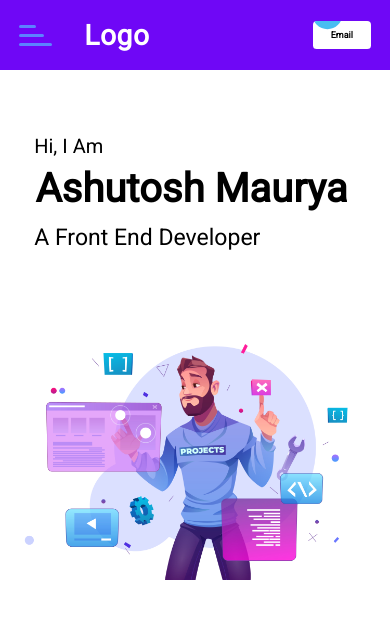
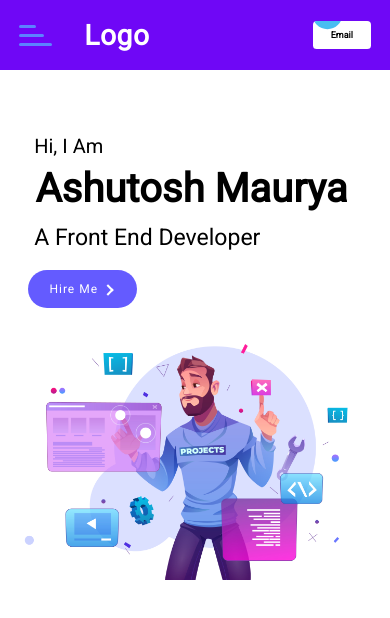
Before and after one commit to ashutoshmaurya293/Portfolio, a React (Vite) app: page / in a window 390 px wide. Shown: the top 618 px of the page. Built offline with nearby package versions, Linux system fonts and the light colour scheme.

Commit message:
Hireme button added

```diff
--- /dev/null
+++ b/src/conponents/HireMe/HireMe.css
@@ -0,0 +1,67 @@
+#button {
+  --primary-color: #645bff;
+  --secondary-color: #fff;
+  --hover-color: #111;
+  --arrow-width: 10px;
+  --arrow-stroke: 2px;
+  box-sizing: border-box;
+  border: 0;
+  border-radius: 20px;
+  color: var(--secondary-color);
+  padding: 1em 1.8em;
+  letter-spacing: 1px;
+  background: var(--primary-color);
+  display: flex;
+  transition: 0.2s background;
+  align-items: center;
+  gap: 0.6em;
+  font-weight: 100;
+  margin-top: 2rem;
+}
+
+button .arrow-wrapper {
+  display: flex;
+  justify-content: center;
+  align-items: center;
+}
+
+button .arrow {
+  margin-top: 1px;
+  width: var(--arrow-width);
+  background: var(--primary-color);
+  height: var(--arrow-stroke);
+  position: relative;
+  transition: 0.2s;
+}
+
+button .arrow::before {
+  content: "";
+  box-sizing: border-box;
+  position: absolute;
+  border: solid var(--secondary-color);
+  border-width: 0 var(--arrow-stroke) var(--arrow-stroke) 0;
+  display: inline-block;
+  top: -3px;
+  right: 3px;
+  transition: 0.2s;
+  padding: 3px;
+  transform: rotate(-45deg);
+}
+
+button:hover {
+  background-color: var(--hover-color);
+}
+
+button:hover .arrow {
+  background: var(--secondary-color);
+}
+
+button:hover .arrow:before {
+  right: 0;
+}
+@media (max-width: 768px) {
+  #button {
+    padding: 1em 1.8em;
+    font-size: 12px;
+  }
+}
--- /dev/null
+++ b/src/conponents/HireMe/HireMe.jsx
@@ -0,0 +1,17 @@
+import React from "react";
+import "./HireMe.css"
+
+const HireMe = () => {
+  return (
+    <div>
+      <button id="button">
+        Hire Me
+        <div class="arrow-wrapper">
+          <div class="arrow"></div>
+        </div>
+      </button>
+    </div>
+  );
+};
+
+export default HireMe;
--- a/src/conponents/main/Main.jsx
+++ b/src/conponents/main/Main.jsx
@@ -2,6 +2,7 @@ import React from "react";
 import "./Main.css";
 import { motion } from "framer-motion";
 import img1 from "../../Images/img4.jpg";
+import HireMe from "../HireMe/HireMe";
 
 const Main = () => {
   return (
@@ -17,6 +18,7 @@ const Main = () => {
             <p className="hii">Hi, I Am</p>
             <h2>Ashutosh Maurya</h2>
             <p className="buttom">A Front End Developer</p>
+            <HireMe/>
           </div>
         </motion.div>
         <motion.div
@@ -37,7 +39,6 @@ const Main = () => {
           <img src={img1} alt="" />
         </motion.div>
       </div>
-      <div id="second"></div>
     </>
   );
 };
```
